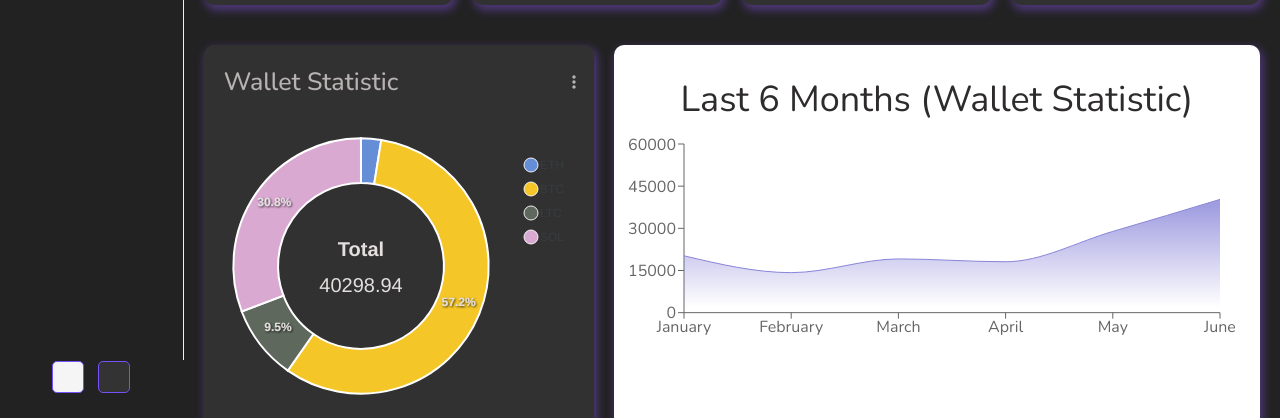
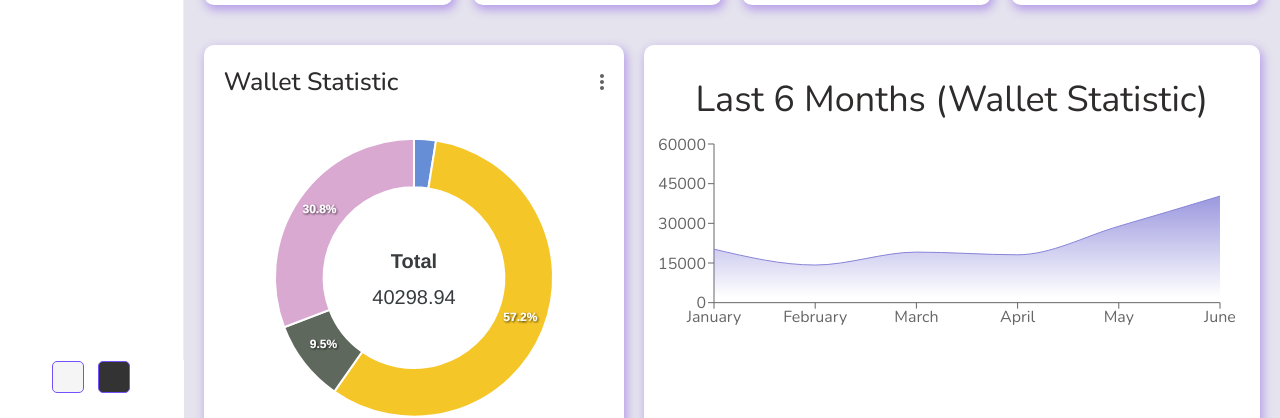
Before and after one commit to Bitummit/CryptoDashboard, a React (Vite) app: page / in a window 1280 px wide. Shown: the part 440-858 px from the top of the page. Built offline with nearby package versions, Linux system fonts and the light colour scheme.

Commit message:
home dark mode

```diff
--- a/src/App.jsx
+++ b/src/App.jsx
@@ -14,7 +14,7 @@ import "./style/dark.scss"
 function App() {
 
   return (
-    <div className="app dark">
+    <div className="app">
       <BrowserRouter>
         <Routes>
           <Route path="/">
--- a/src/components/featured/Featured.jsx
+++ b/src/components/featured/Featured.jsx
@@ -26,7 +26,10 @@ const data = {
       }
     },
     legend: {
+      fontSize: '16px',
+      position: 'bottom',
       labels: {
+        // colors: 'white',
         // colors: darkMode ? 'white' : '#222',
         useSeriesColors: false
       },
@@ -48,7 +51,7 @@ export default function Featured() {
     <div className="featured">
       <div className="top">
         <h1 className="title">Wallet Statistic</h1>
-        <MoreVertIcon fontSize="small" />
+        <MoreVertIcon className="icon" fontSize="medium" />
       </div>
       <div className="bottom">
         <div className="featuredChart">
@@ -56,7 +59,7 @@ export default function Featured() {
             options={data.options}
             series={data.series}
             type="donut"
-            width={370}
+            width={400}
           />
         </div>
       </div>
--- a/src/components/featured/featured.scss
+++ b/src/components/featured/featured.scss
@@ -17,10 +17,16 @@
       font-weight: 500;
       margin: 10px;
     }
+    .icon:hover {
+      color:rgb(100, 97, 97);
+      cursor: pointer;
+    }
   }
 
   .bottom {
     margin-top: 20px;
     margin-bottom: 30px;
+
+
   }
 }
--- a/src/style/dark.scss
+++ b/src/style/dark.scss
@@ -37,6 +37,32 @@
             background-color: #323131;
             color: rgb(184, 179, 179);
         }
+        .chart {
+            background-color: #323131;
+            color: rgb(127, 122, 122);
+
+            .title {
+                color: rgb(184, 179, 179);
+            }
+            text {
+                fill: rgb(184, 179, 179);
+            }
+        }
+        .listContainer {
+            background-color: #323131;
+            .listTitle {
+                color: rgb(184, 179, 179);
+            }
+
+        .table {
+            border-radius: 10px;
+            .tableCell {
+                background-color: #383737;
+                color: rgb(197, 194, 194);
+                border-color: #1b1a1a;
+            }
+        }
+    }
         .featured {
             background-color: #323131;
 
@@ -50,7 +76,7 @@
             }
             .bottom {
                 text {
-                    fill: rgb(227, 223, 223);
+                    fill: rgb(223, 220, 220);
                 }
                 span{
                     color: rgb(227, 223, 223);
```
Also changed, not shown: src/components/table/table.scss (+0 -10 lines).
